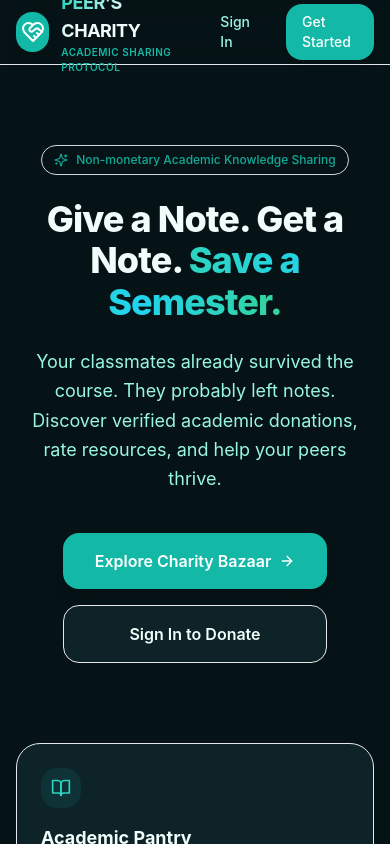
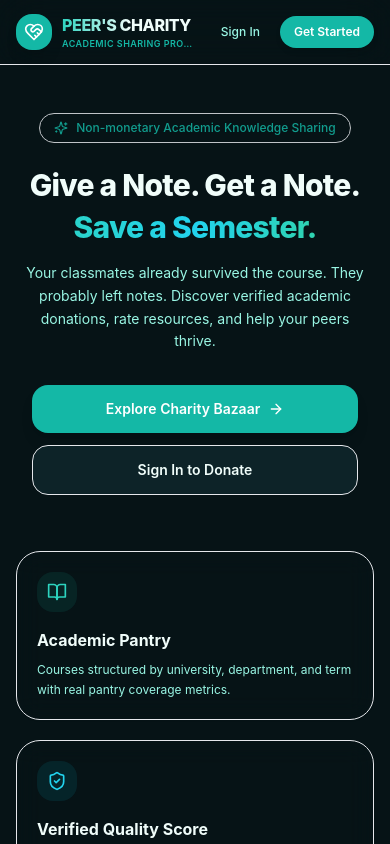
Before and after one commit to asnayem1122/Peers_Charity, a Next.js app in the folder apps/web/: page /Peers_Charity/ in a window 390 px wide. Shown: the top 844 px of the page. Built offline with nearby package versions, Linux system fonts and the light colour scheme.

Commit message:
Enhance mobile responsiveness and Mac-style smooth typography

```diff
--- a/apps/web/app/globals.css
+++ b/apps/web/app/globals.css
@@ -3,22 +3,22 @@
 @tailwind utilities;
 
 @layer base {
-  /* Light Mode — Warm Sand Beige & Deep Cyber Teal */
+  /* Light Mode — Warm Sand Beige & Deep Cyber Teal (Mac Refined) */
   :root {
-    --background: #f5f1e8;
-    --foreground: #23201b;
-    --card: #fdfbf7;
-    --card-hover: #eae3d5;
-    --border: #dfd4c1;
+    --background: #f6f3eb;
+    --foreground: #1c1917;
+    --card: #ffffff;
+    --card-hover: #f1ebd9;
+    --border: #e6dcce;
     --accent: #0d9488;
     --accent-secondary: #06b6d4;
     --accent-foreground: #ffffff;
-    --muted: #eae3d5;
+    --muted: #f1ebd9;
     --muted-foreground: #786c5a;
     --success: #10b981;
   }
 
-  /* Dark Mode — Deep Obsidian Teal & Warm Amber Highlights */
+  /* Dark Mode — Deep Obsidian Teal & Mac Glassmorphism */
   .dark {
     --background: #061316;
     --foreground: #f0fdfa;
@@ -34,11 +34,33 @@
   }
 }
 
+/* macOS-like Typography Smoothing & Layout Boundaries */
+html {
+  -webkit-font-smoothing: antialiased;
+  -moz-osx-font-smoothing: grayscale;
+  text-rendering: optimizeLegibility;
+  scroll-behavior: smooth;
+}
+
 body {
   color: var(--foreground);
   background: var(--background);
-  font-family: 'Inter', system-ui, -apple-system, BlinkMacSystemFont, 'Segoe UI', Roboto, Oxygen, Ubuntu, Cantarell, 'Open Sans', 'Helvetica Neue', sans-serif;
-  transition: background-color 0.3s ease, color 0.3s ease;
+  font-family: -apple-system, BlinkMacSystemFont, "SF Pro Display", "SF Pro Text", "Helvetica Neue", Helvetica, Arial, sans-serif;
+  transition: background-color 0.3s cubic-bezier(0.16, 1, 0.3, 1), color 0.3s cubic-bezier(0.16, 1, 0.3, 1);
+  overflow-x: hidden;
+  word-break: break-word;
+}
+
+/* Prevent text overflow and title overlapping on mobile */
+h1, h2, h3, h4, h5, h6 {
+  overflow-wrap: break-word;
+  word-wrap: break-word;
+  hyphens: auto;
+  line-height: 1.25;
+}
+
+p, span, label {
+  overflow-wrap: break-word;
 }
 
 /* Dark mode input styling */
@@ -48,7 +70,7 @@ body {
 
 /* Light mode input styling */
 input, select, textarea {
-  color: #23201b !important;
+  color: #1c1917 !important;
 }
 
 .dark input:-webkit-autofill,
@@ -62,23 +84,24 @@ input, select, textarea {
 input:-webkit-autofill,
 input:-webkit-autofill:hover,
 input:-webkit-autofill:focus {
-  -webkit-text-fill-color: #23201b !important;
-  -webkit-box-shadow: 0 0 0px 1000px #f5f1e8 inset !important;
+  -webkit-text-fill-color: #1c1917 !important;
+  -webkit-box-shadow: 0 0 0px 1000px #f6f3eb inset !important;
   transition: background-color 5000s ease-in-out 0s;
 }
 
-/* Modern scrollbar with Teal glow */
+/* Apple-style Smooth Scrollbar */
 ::-webkit-scrollbar {
-  width: 6px;
+  width: 7px;
+  height: 7px;
 }
 
 ::-webkit-scrollbar-track {
-  background: var(--background);
+  background: transparent;
 }
 
 ::-webkit-scrollbar-thumb {
   background: var(--border);
-  border-radius: 999px;
+  border-radius: 9999px;
 }
 
 ::-webkit-scrollbar-thumb:hover {
--- a/apps/web/app/page.tsx
+++ b/apps/web/app/page.tsx
@@ -5,17 +5,17 @@ export default function LandingPage() {
   return (
     <div className="flex flex-col min-h-screen">
       {/* Header Navigation */}
-      <header className="border-b border-border/60 bg-card/40 backdrop-blur-md sticky top-0 z-50">
-        <div className="max-w-7xl mx-auto px-4 sm:px-6 lg:px-8 h-16 flex items-center justify-between">
-          <div className="flex items-center gap-3">
-            <div className="w-10 h-10 rounded-xl bg-accent flex items-center justify-center text-white shadow-lg shadow-accent/20">
-              <HeartHandshake className="w-6 h-6" />
+      <header className="border-b border-border/60 bg-card/60 backdrop-blur-xl sticky top-0 z-50 transition-all">
+        <div className="max-w-7xl mx-auto px-4 sm:px-6 lg:px-8 h-16 flex items-center justify-between gap-3">
+          <div className="flex items-center gap-2.5 min-w-0">
+            <div className="w-9 h-9 sm:w-10 sm:h-10 rounded-xl bg-accent flex items-center justify-center text-white shadow-lg shadow-accent/20 shrink-0">
+              <HeartHandshake className="w-5 h-5 sm:w-6 sm:h-6" />
             </div>
-            <div>
-              <span className="font-bold text-lg tracking-tight bg-gradient-to-r from-teal-400 via-foreground to-foreground bg-clip-text text-transparent">
+            <div className="min-w-0">
+              <span className="font-extrabold text-base sm:text-lg tracking-tight bg-gradient-to-r from-teal-400 via-foreground to-foreground bg-clip-text text-transparent block truncate">
                 PEER'S CHARITY
               </span>
-              <span className="block text-[10px] text-accent font-semibold tracking-wider uppercase">
+              <span className="block text-[9px] sm:text-[10px] text-accent font-semibold tracking-wider uppercase truncate">
                 Academic Sharing Protocol
               </span>
             </div>
@@ -30,16 +30,16 @@ export default function LandingPage() {
             <Link href="/leaderboard" className="hover:text-foreground transition-colors">Leaderboard</Link>
           </nav>
 
-          <div className="flex items-center gap-4">
+          <div className="flex items-center gap-2 sm:gap-4 shrink-0">
             <Link
               href="/login"
-              className="px-4 py-2 text-sm font-medium text-muted-foreground hover:text-foreground transition-colors"
+              className="px-3 sm:px-4 py-2 text-xs sm:text-sm font-medium text-muted-foreground hover:text-foreground transition-colors"
             >
               Sign In
             </Link>
             <Link
               href="/register"
-              className="px-4 py-2 text-sm font-medium bg-accent text-accent-foreground rounded-xl hover:bg-accent/90 transition-all shadow-md shadow-accent/20"
+              className="px-3.5 sm:px-4 py-2 text-xs sm:text-sm font-semibold bg-accent text-accent-foreground rounded-xl hover:bg-accent/90 transition-all shadow-md shadow-accent/20"
             >
               Get Started
             </Link>
@@ -48,71 +48,71 @@ export default function LandingPage() {
       </header>
 
       {/* Hero Section */}
-      <main className="flex-1 flex flex-col justify-center items-center text-center px-4 py-20 relative overflow-hidden">
+      <main className="flex-1 flex flex-col justify-center items-center text-center px-4 sm:px-6 py-12 sm:py-20 relative overflow-hidden">
         {/* Background glow effects */}
-        <div className="absolute top-1/4 left-1/2 -translate-x-1/2 -translate-y-1/2 w-96 h-96 bg-accent/10 rounded-full blur-3xl pointer-events-none" />
+        <div className="absolute top-1/4 left-1/2 -translate-x-1/2 -translate-y-1/2 w-72 h-72 sm:w-96 sm:h-96 bg-accent/10 rounded-full blur-3xl pointer-events-none" />
 
-        <div className="inline-flex items-center gap-2 px-3 py-1.5 rounded-full border border-accent/30 bg-accent/10 text-accent text-xs font-medium mb-6 animate-pulse">
-          <Sparkles className="w-3.5 h-3.5" />
-          <span>Non-monetary Academic Knowledge Sharing</span>
+        <div className="inline-flex items-center gap-2 px-3.5 py-1.5 rounded-full border border-accent/30 bg-accent/10 text-accent text-xs font-medium mb-6 animate-pulse">
+          <Sparkles className="w-3.5 h-3.5 shrink-0" />
+          <span className="truncate">Non-monetary Academic Knowledge Sharing</span>
         </div>
 
-        <h1 className="text-4xl sm:text-6xl lg:text-7xl font-extrabold tracking-tight max-w-4xl leading-[1.15]">
+        <h1 className="text-3xl sm:text-5xl lg:text-6xl font-extrabold tracking-tight max-w-4xl leading-tight sm:leading-tight px-2 break-words">
           Give a Note. Get a Note.{' '}
-          <span className="bg-gradient-to-r from-teal-400 via-cyan-400 to-emerald-400 bg-clip-text text-transparent">
+          <span className="bg-gradient-to-r from-teal-400 via-cyan-400 to-emerald-400 bg-clip-text text-transparent block sm:inline mt-1 sm:mt-0">
             Save a Semester.
           </span>
         </h1>
 
-        <p className="mt-6 text-lg sm:text-xl text-muted-foreground max-w-2xl leading-relaxed">
+        <p className="mt-4 sm:mt-6 text-sm sm:text-lg text-muted-foreground max-w-2xl leading-relaxed px-2">
           Your classmates already survived the course. They probably left notes.
           Discover verified academic donations, rate resources, and help your peers thrive.
         </p>
 
-        <div className="mt-10 flex flex-col sm:flex-row gap-4 justify-center items-center">
+        <div className="mt-8 sm:mt-10 flex flex-col sm:flex-row gap-3 sm:gap-4 justify-center items-center w-full sm:w-auto px-4">
           <Link
             href="/bazaar"
-            className="w-full sm:w-auto px-8 py-4 bg-accent text-white font-semibold rounded-xl hover:bg-accent/90 transition-all shadow-lg shadow-accent/25 flex items-center justify-center gap-2 group"
+            className="w-full sm:w-auto px-7 py-3.5 bg-accent text-white font-semibold rounded-xl hover:bg-accent/90 transition-all shadow-lg shadow-accent/25 flex items-center justify-center gap-2 group text-sm"
           >
-            Explore Charity Bazaar
+            <span>Explore Charity Bazaar</span>
             <ArrowRight className="w-4 h-4 group-hover:translate-x-1 transition-transform" />
           </Link>
           <Link
             href="/login"
-            className="w-full sm:w-auto px-8 py-4 bg-card border border-border/80 text-foreground font-semibold rounded-xl hover:bg-card-hover transition-all flex items-center justify-center gap-2"
+            className="w-full sm:w-auto px-7 py-3.5 bg-card border border-border/80 text-foreground font-semibold rounded-xl hover:bg-card-hover transition-all flex items-center justify-center gap-2 text-sm"
           >
-            Sign In to Donate
+            <span>Sign In to Donate</span>
           </Link>
         </div>
 
         {/* Value Props Cards Grid */}
-        <div className="mt-20 grid grid-cols-1 sm:grid-cols-3 gap-6 max-w-5xl text-left">
-          <Link href="/pantry" className="p-6 rounded-2xl bg-card border border-border/60 shadow-sm hover:border-accent/40 transition-all group">
+        <div className="mt-14 sm:mt-20 grid grid-cols-1 sm:grid-cols-3 gap-5 max-w-5xl text-left w-full">
+          <Link href="/pantry" className="p-5 sm:p-6 rounded-2xl bg-card/80 backdrop-blur-md border border-border/60 shadow-sm hover:border-accent/40 transition-all group">
             <div className="w-10 h-10 rounded-xl bg-teal-500/10 text-teal-400 flex items-center justify-center mb-4">
               <BookOpen className="w-5 h-5" />
             </div>
-            <h3 className="text-lg font-bold mb-2 group-hover:text-accent transition-colors">Academic Pantry</h3>
-            <p className="text-sm text-muted-foreground">
+            <h3 className="text-base sm:text-lg font-bold mb-2 group-hover:text-accent transition-colors">Academic Pantry</h3>
+            <p className="text-xs sm:text-sm text-muted-foreground leading-relaxed">
               Courses structured by university, department, and term with real pantry coverage metrics.
             </p>
           </Link>
 
-          <Link href="/bazaar" className="p-6 rounded-2xl bg-card border border-border/60 shadow-sm hover:border-accent/40 transition-all group">
+          <Link href="/bazaar" className="p-5 sm:p-6 rounded-2xl bg-card/80 backdrop-blur-md border border-border/60 shadow-sm hover:border-accent/40 transition-all group">
             <div className="w-10 h-10 rounded-xl bg-cyan-500/10 text-cyan-400 flex items-center justify-center mb-4">
               <ShieldCheck className="w-5 h-5" />
             </div>
-            <h3 className="text-lg font-bold mb-2 group-hover:text-accent transition-colors">Verified Quality Score</h3>
-            <p className="text-sm text-muted-foreground">
+            <h3 className="text-base sm:text-lg font-bold mb-2 group-hover:text-accent transition-colors">Verified Quality Score</h3>
+            <p className="text-xs sm:text-sm text-muted-foreground leading-relaxed">
               Bayesian confidence ratings and cryptographic hash deduplication protect against duplicate spam.
             </p>
           </Link>
 
-          <Link href="/leaderboard" className="p-6 rounded-2xl bg-card border border-border/60 shadow-sm hover:border-accent/40 transition-all group">
+          <Link href="/leaderboard" className="p-5 sm:p-6 rounded-2xl bg-card/80 backdrop-blur-md border border-border/60 shadow-sm hover:border-accent/40 transition-all group">
             <div className="w-10 h-10 rounded-xl bg-amber-500/10 text-amber-400 flex items-center justify-center mb-4">
               <Award className="w-5 h-5" />
             </div>
-            <h3 className="text-lg font-bold mb-2 group-hover:text-accent transition-colors">Generosity Olympics</h3>
-            <p className="text-sm text-muted-foreground">
+            <h3 className="text-base sm:text-lg font-bold mb-2 group-hover:text-accent transition-colors">Generosity Olympics</h3>
+            <p className="text-xs sm:text-sm text-muted-foreground leading-relaxed">
               Earn Charity Points, badges, and recognition as a top benefactor saving peer semesters.
             </p>
           </Link>
@@ -120,7 +120,7 @@ export default function LandingPage() {
       </main>
 
       {/* Footer */}
-      <footer className="border-t border-border/60 py-8 text-center text-xs text-muted-foreground">
+      <footer className="border-t border-border/60 py-6 sm:py-8 text-center text-xs text-muted-foreground px-4">
         <p>© 2026 PEER'S CHARITY — "We don't sell notes. We perform academic charity."</p>
       </footer>
     </div>
```
